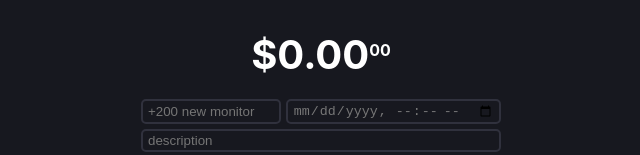
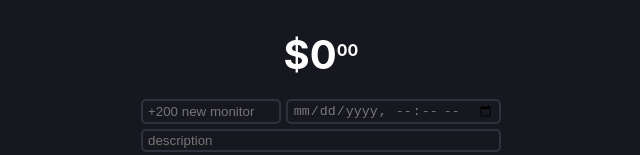
Before and after one commit to sjsaug/money-tracker, a React (Create React App) app: page / in a window 1280 px wide. Shown: the top 155 px of the page, without its empty margins (319-959 px from the left). Built offline with nearby package versions, Linux system fonts and the light colour scheme; no server answers.

Commit message:
fix decimal

```diff
--- a/src/App.js
+++ b/src/App.js
@@ -45,11 +45,12 @@ function App() {
 
   //becomes str
   balance = balance.toFixed(2);
-  const fraction = balance.split('.')[1];
+  const cents = balance.split('.')[1];
+  balance = balance.split('.')[0];
 
   return (
     <main>
-      <h1>${balance}<span>{fraction}</span></h1>
+      <h1>${balance}<span>{cents}</span></h1>
       <form onSubmit={addNewTransaction}>
         <div className='basic'>
           <input type = "name"
```
